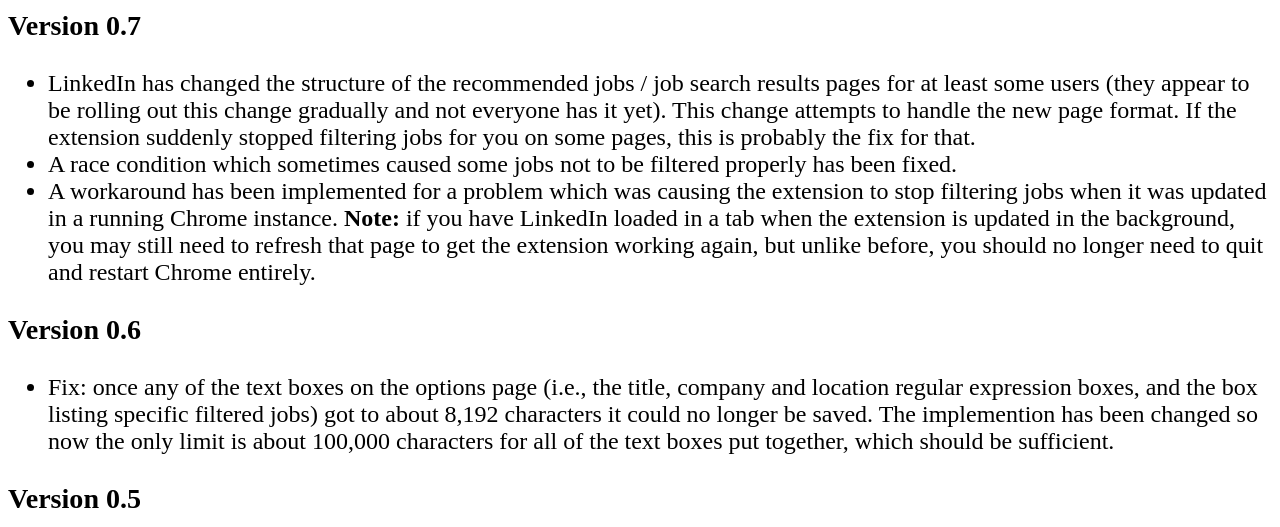
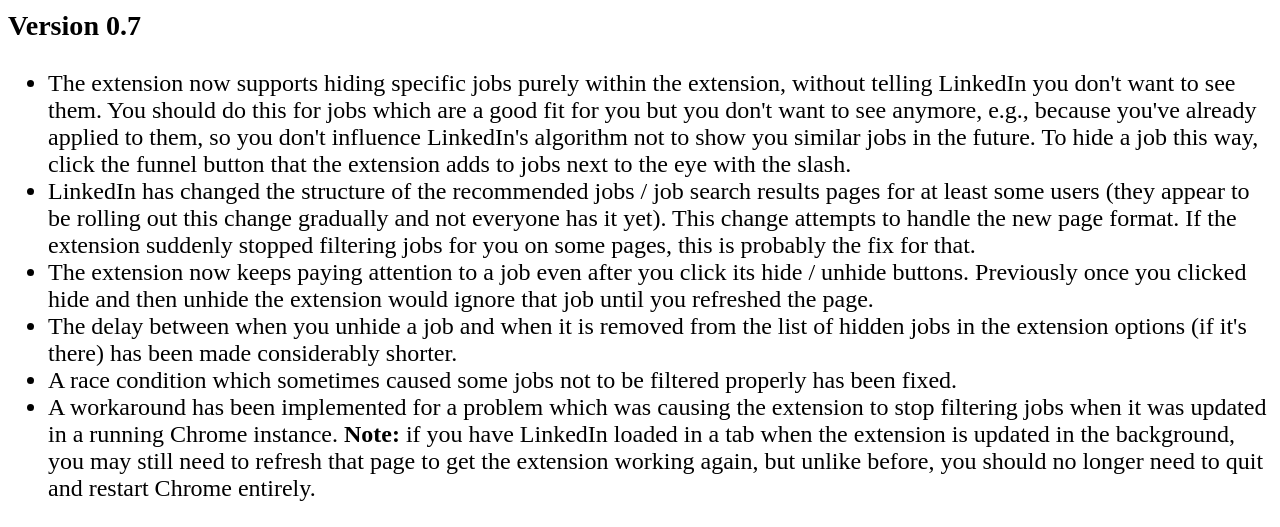
Before and after one commit to jikamens/jobs-filterer-for-linkedin, a browser extension: page changes.html in a window 1280 px wide. Shown: the part 162-689 px from the top of the page. Drawn offline with Linux system fonts and the light colour scheme.

Commit message:
Add changelog entries for the recent big commit

```diff
--- a/changes.html
+++ b/changes.html
@@ -26,6 +26,15 @@
       <h2>LinkedIn Jobs Filterer change history</h2>
       <h3>Version 0.7</h3>
       <ul>
+        <li>The extension now supports hiding specific jobs purely
+          within the extension, without telling LinkedIn you don't
+          want to see them. You should do this for jobs which are a
+          good fit for you but you don't want to see anymore, e.g.,
+          because you've already applied to them, so you don't
+          influence LinkedIn's algorithm not to show you similar jobs
+          in the future. To hide a job this way, click the funnel
+          button that the extension adds to jobs next to the eye with
+          the slash.</li>
         <li>LinkedIn has changed the structure of the recommended jobs
           / job search results pages for at least some users (they
           appear to be rolling out this change gradually and not
@@ -33,6 +42,14 @@
           page format. If the extension suddenly stopped filtering
           jobs for you on some pages, this is probably the fix for
           that.</li>
+        <li>The extension now keeps paying attention to a job even
+          after you click its hide / unhide buttons. Previously once
+          you clicked hide and then unhide the extension would ignore
+          that job until you refreshed the page.</li>
+        <li>The delay between when you unhide a job and when it is
+          removed from the list of hidden jobs in the extension
+          options (if it's there) has been made considerably
+          shorter.</li>
         <li>A race condition which sometimes caused some jobs not to
           be filtered properly has been fixed.</li>
         <li>A workaround has been implemented for a problem which was
```
